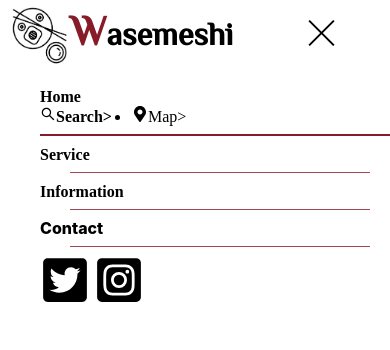
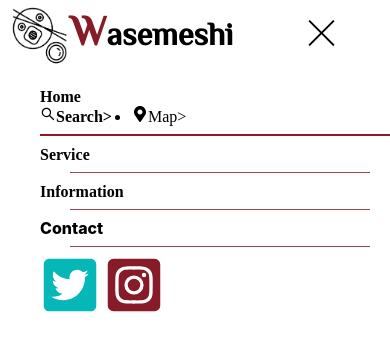
Before and after one commit to ryota108/wasemeshi-next, a Next.js app: page /Information in a window 390 px wide. Both pictures are taken after a click on the button 321 px from the left and 37 px from the top of the page. Shown: the top 350 px of the page. Built offline with nearby package versions, Linux system fonts and the light colour scheme.

Commit message:
デザインの修正をしました

```diff
--- a/component/Header/Header.js
+++ b/component/Header/Header.js
@@ -62,11 +62,10 @@ const Header = (props) => {
           <ul className={`${clicked ? "fadeRight": ""}`}>
             <li onClick={mobileMenuHandler} className={classes.menuItems} >
               <Link href="/" className={classes.menuItems}>
-                {/* <AiFillHome /> */}
                 Home
               </Link>
             </li>
-            <div style={{display:"flex"}}>
+            <div className="flex">
             <li onClick={mobileMenuHandler} className={classes.menuItems}><a href="#search" className="menu-subItems"><AiOutlineSearch/>Search&gt;</a></li>
             <li style={{marginLeft:"20px"}}onClick={mobileMenuHandler}><a href="#map" className="menu-subItems"><FaMapMarkerAlt/>Map&gt;</a></li>
             </div>
@@ -89,8 +88,8 @@ const Header = (props) => {
             </li>
             <hr color="#871b28" className="menu-border"/>
             <li className={classes.menuItems}>
-              <a href="https://twitter.com/Wasemeshi1" target="_blank" rel="noopener noreferrer"> <FaTwitterSquare size="50px" /></a>
-              <a href="https://www.instagram.com/wasemeshi.r/" target="_blank" rel="noopener noreferrer"> <FaInstagramSquare size="50px" /></a>
+              <a href="https://twitter.com/Wasemeshi1" target="_blank" rel="noopener noreferrer"> <FaTwitterSquare className={classes.twitterIcon} /></a>
+              <a href="https://www.instagram.com/wasemeshi.r/" target="_blank" rel="noopener noreferrer"> <FaInstagramSquare className={classes.instagramIcon} /></a>
             </li>
           </ul>
           <a target="_blank" rel="noopener noreferrer" href="https://forms.gle/LZ2dXaiaTBNkBKXWA">
--- a/component/Header/Header.module.css
+++ b/component/Header/Header.module.css
@@ -285,6 +285,16 @@
   animation-duration: 0.5s;
   animation-fill-mode: forwards;
 }
+.instagramIcon{
+  width: 60px;
+  height: 60px;
+  color: #871b28;
+}
+.twitterIcon{
+  width: 60px;
+  height: 60px;
+  color: rgb(5, 183, 183);
+}
 
 @keyframes fadeRightAnime {
   from {
--- a/pages/api/search.js
+++ b/pages/api/search.js
@@ -20,13 +20,13 @@ export default async (req, res) => {
     url=`${url}&budget=B001,B011&count=70`
   }
   if(req.query.oneBill === "true"){
-    url=`${url}&budget=B002`
+    url=`${url}&budget=B002&count=100`
   }
   if(req.query.twoBill === "true"){
-    url=`${url}&budget=B003`
+    url=`${url}&budget=B003&count=55`
   }
   if(req.query.manyBill === "true"){
-    url=`${url}&budget=B008,B004,B005`
+    url=`${url}&budget=B008,B004,B005&count=20`
   }
   if(req.query.noodle === "true"){
     url=`${url}&keyword=ラーメン`
--- a/pages/index.js
+++ b/pages/index.js
@@ -194,8 +194,9 @@ export default function Home({ data }) {
       </form>
       <Category onReset={resetHandler} onSubmit={submitCategoryHandler} />
       <div className="flex">
-        <span className="resultReturn">{page.results_available}</span>{" "}
-        <h3>件</h3>
+        <img src="/images/resultShow.png" className="resultShow"/>
+        <span className="resultReturn">{page.results_available}</span>
+        <h3 className="resultReturnText">件</h3>
       </div>
       {/* <button onClick={resetHandler}>Reset</button> */}
       <ul className="flex" style={{ flexWrap: "wrap" }}>
--- a/styles/globals.css
+++ b/styles/globals.css
@@ -185,6 +185,22 @@ a {
 
 
 @media screen and (max-width:450px){
+  .resultShow{
+    width: 75px;
+    height: 75px;
+    margin-left: 20%;
+  }
+  .resultReturn{
+    margin-left: -10px;
+    margin-top: 2px;
+    font-size: 40px;
+    font-family: "fangsong";
+    text-shadow: 2px 2px 3px #0e0e0e80;
+  }
+  .resultReturnText{
+    font-family:'Times New Roman', Times, serif;
+    text-shadow: 1px 1px 1px #0e0e0e80;
+  }
   .menu-opened{
     position: fixed;
     top: 70px;
```
Also changed, not shown: public/images/resultShow.png (added).
